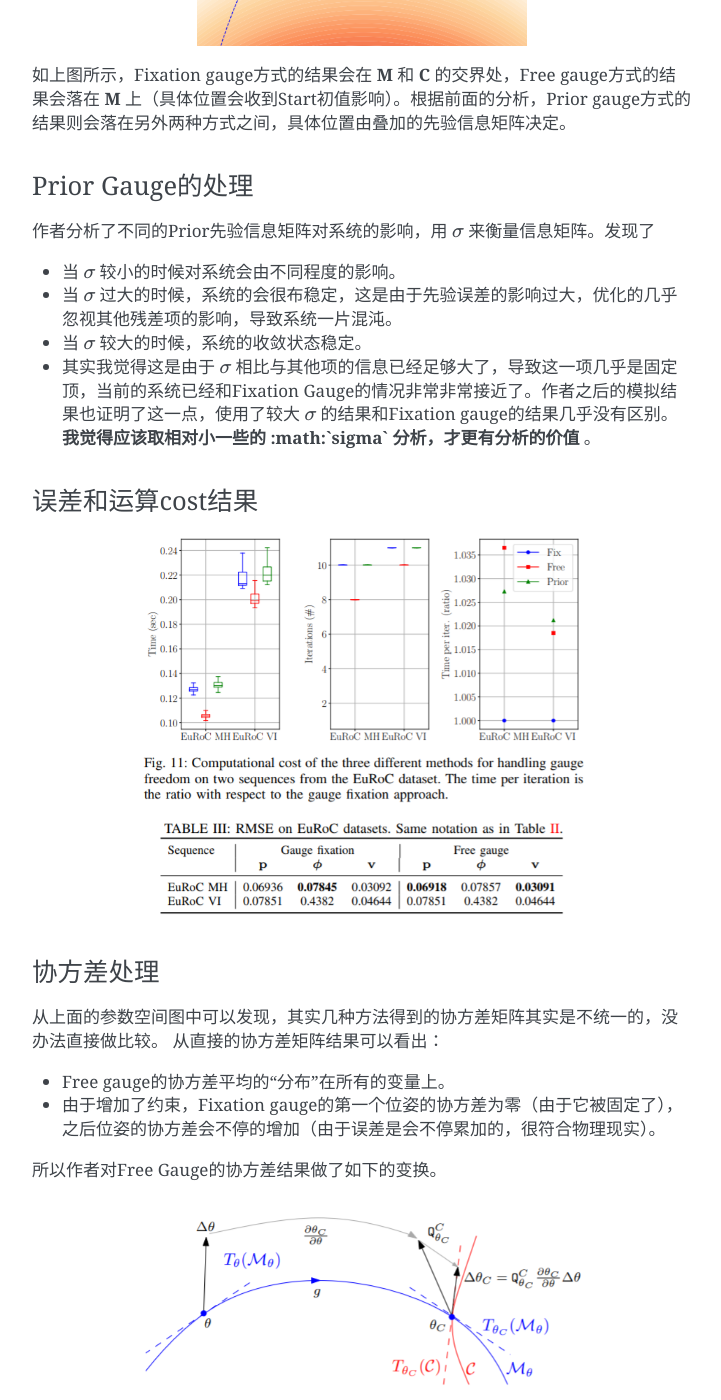
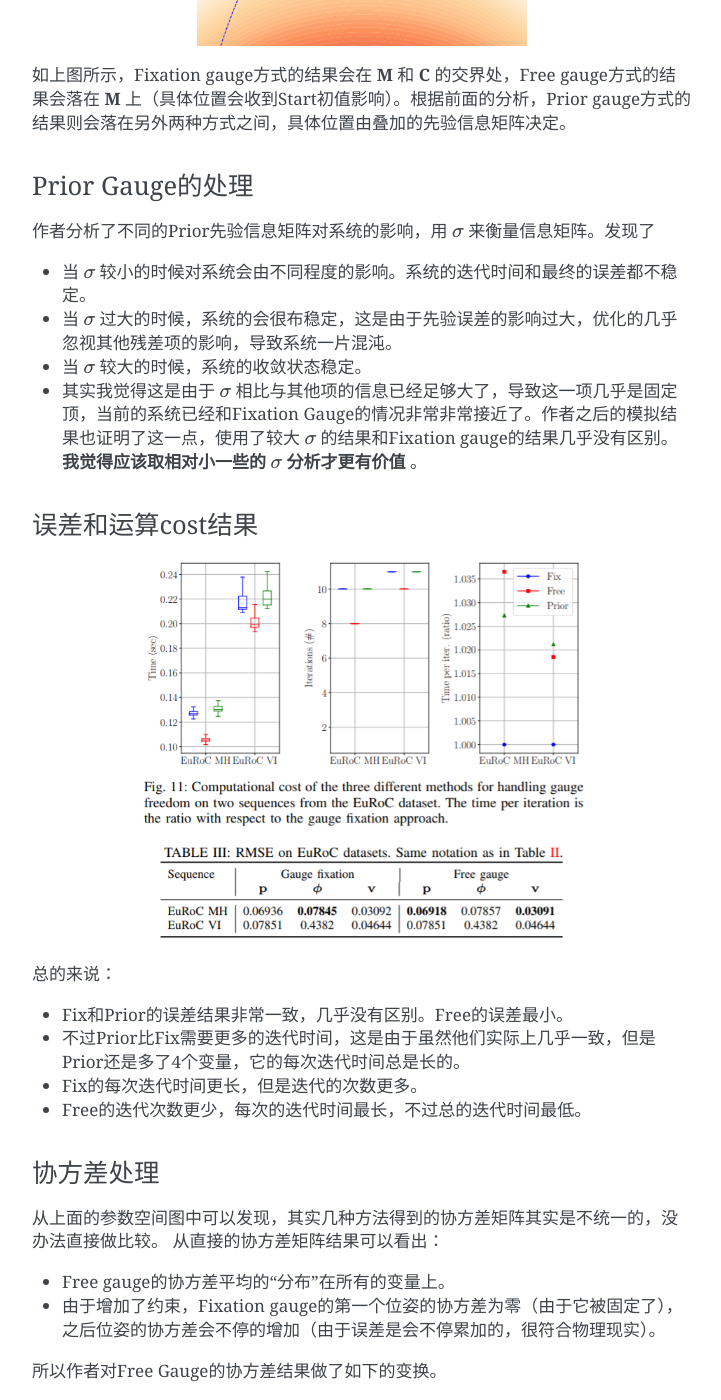
Before and after one commit to gggliuye/VIO, a Sphinx documentation site: the page built from docs/deepblue/tmp.rst, in a window 1280 px wide and 1400 px high, scrolled down 1453 px. Shown: the whole window, without its empty margins (388-1109 px from the left). Built offline with Sphinx 7.4.7, drawn with Linux system fonts in a browser that asks for light colours.

Commit message:
Update tmp.rst

```diff
--- a/docs/deepblue/tmp.rst
+++ b/docs/deepblue/tmp.rst
@@ -45,19 +45,25 @@ Prior Gauge的处理
 ~~~~~~~~~~~~~~~~~~~~~
 作者分析了不同的Prior先验信息矩阵对系统的影响，用 :math:`\sigma` 来衡量信息矩阵。发现了
 
-* 当 :math:`\sigma` 较小的时候对系统会由不同程度的影响。
+* 当 :math:`\sigma` 较小的时候对系统会由不同程度的影响。系统的迭代时间和最终的误差都不稳定。
 * 当 :math:`\sigma` 过大的时候，系统的会很布稳定，这是由于先验误差的影响过大，优化的几乎忽视其他残差项的影响，导致系统一片混沌。
 * 当 :math:`\sigma` 较大的时候，系统的收敛状态稳定。
 
-* 其实我觉得这是由于 :math:`\sigma` 相比与其他项的信息已经足够大了，导致这一项几乎是固定顶，当前的系统已经和Fixation Gauge的情况非常非常接近了。作者之后的模拟结果也证明了这一点，使用了较大 :math:`\sigma` 的结果和Fixation gauge的结果几乎没有区别。 **我觉得应该取相对小一些的 :math:`\sigma` 分析，才更有分析的价值** 。
+* 其实我觉得这是由于 :math:`\sigma` 相比与其他项的信息已经足够大了，导致这一项几乎是固定顶，当前的系统已经和Fixation Gauge的情况非常非常接近了。作者之后的模拟结果也证明了这一点，使用了较大 :math:`\sigma` 的结果和Fixation gauge的结果几乎没有区别。 **我觉得应该取相对小一些的** :math:`\mathbf{\sigma}` **分析才更有价值** 。
 
 误差和运算cost结果
 ~~~~~~~~~~~~~~~~~~~~~~~~
 
-
 .. image:: images/eurocResult.PNG
    :width: 70%
    :align: center
+
+总的来说：
+
+* Fix和Prior的误差结果非常一致，几乎没有区别。Free的误差最小。
+* 不过Prior比Fix需要更多的迭代时间，这是由于虽然他们实际上几乎一致，但是Prior还是多了4个变量，它的每次迭代时间总是长的。
+* Fix的每次迭代时间更长，但是迭代的次数更多。
+* Free的迭代次数更少，每次的迭代时间最长，不过总的迭代时间最低。
 
 
 协方差处理
```
